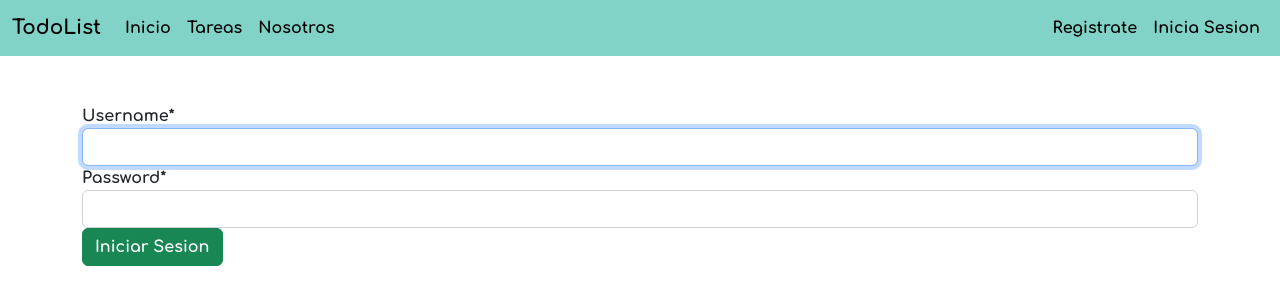
After one commit to Javierdiaz1386/todoList-con-django, a Django app: page /InicioSesion/ in a window 1280 px wide. The commit adds this page. Shown: the top 305 px of the page. Run offline with Django 4.2, Linux system fonts and the light colour scheme; some libraries are stand-ins or nearby versions.

Commit message:
Login Completado

```diff
--- /dev/null
+++ b/autenticacion/templates/paginas/login.html
@@ -0,0 +1,15 @@
+{% extends 'base.html' %}
+{% block titulo %} Autenticacion{% endblock %}
+{% block contenido %}
+{% load static %}
+{% load crispy_forms_tags %}
+<form method="post" action="">
+    {% csrf_token %}
+
+    {{ form|crispy }}
+
+    <button type="submit" class="btn btn-success" > Iniciar Sesion </button>
+
+
+</form>
+{% endblock %}
--- a/autenticacion/urls.py
+++ b/autenticacion/urls.py
@@ -2,5 +2,8 @@ from django.urls import path
 from . import views
 
 urlpatterns=[
-    path('Autenticacion/', views.RegistoUsuario.as_view(), name='autenticacion'),
+    path('Registro/', views.Vregistro.as_view(), name='Registro'),
+    path('CerrarSesion/', views.cerrarSesion, name='cerrarsesion'),
+    path('InicioSesion/', views.inicioDeSesion, name='inicioSesion'),
+
 ]
--- a/autenticacion/views.py
+++ b/autenticacion/views.py
@@ -1,12 +1,51 @@
+from django.contrib import messages
+from django.contrib.auth import login, logout, authenticate
 from django.contrib.auth.models import User
-from django.shortcuts import render
+from django.shortcuts import render, redirect
 from django.urls import reverse_lazy
-from django.views.generic import CreateView
+from django.views.generic import View
+from django.contrib.auth.forms import UserCreationForm, AuthenticationForm
 
 
-from .form import RegistroForm
-class RegistoUsuario(CreateView):
-    model = User
-    template_name = 'paginas/autenticacion.html'
-    form_class = RegistroForm
-    success_url = reverse_lazy('inicio')
+
+
+
+class Vregistro(View):
+
+    def get(self, request):
+        form= UserCreationForm()
+        return render(request, 'paginas/registro.html', { 'form': form})
+
+
+    def post(self, request):
+        form = UserCreationForm(request.POST)
+        if form.is_valid():
+            usuario= form.save()
+            login(request, usuario)
+            return redirect('inicio')
+
+        else:
+            for i in form.error_messages:
+                messages.error(request, form.error_messages[i])
+            return render(request, 'paginas/registro.html', {'form': form})
+
+def cerrarSesion(request):
+    logout(request)
+    return redirect('inicio')
+
+def inicioDeSesion(request):
+    if request.method=='POST':
+        form = AuthenticationForm(request, data=request.POST)
+        if form.is_valid():
+            ususuario=form.cleaned_data.get('username')
+            contra=form.cleaned_data.get('password')
+            usuario= authenticate(username=ususuario, password=contra)
+            if usuario is not  None:
+                login(request, usuario)
+                return redirect('inicio')
+            else:
+                messages.error(request, 'usuario invalido')
+        else:
+            messages.error(request, 'Usuario incorrecto')
+    form = AuthenticationForm()
+    return render(request, 'paginas/login.html', {'form': form})
--- a/todoList/settings.py
+++ b/todoList/settings.py
@@ -39,7 +39,8 @@ INSTALLED_APPS = [
     'django.contrib.messages',
     'django.contrib.staticfiles',
     'todolistApp',
-    'autenticacion'
+    'autenticacion',
+    'crispy_forms',
 ]
 
 MIDDLEWARE = [
@@ -129,4 +130,7 @@ STATICFILES_DIRS = os.path.join(BASE_DIR, 'todoList/static'),
 
 DEFAULT_AUTO_FIELD = 'django.db.models.BigAutoField'
 import django_heroku
+from django.contrib.messages import constants
 django_heroku.settings(locals())
+
+CRISPY_TEMPLATE_PACK='bootstrap4'
--- a/todolistApp/templates/base.html
+++ b/todolistApp/templates/base.html
@@ -1,6 +1,6 @@
 {% load static %}
  <!DOCTYPE html>
- <html lang="en" dir="ltr">
+ <html lang="es" dir="ltr">
    <head>
     <link rel="preconnect" href="https://fonts.googleapis.com">
   <link rel="preconnect" href="https://fonts.gstatic.com" crossorigin>
@@ -31,14 +31,28 @@
           </ul>
         </div>
           <div class="collapse navbar-collapse" id="navbarNav">
-              <div class="dropdown ms-auto">
-  <button class="btn btn-secondary dropdown-toggle" type="button" data-bs-toggle="dropdown" aria-expanded="false">
-      {{ user.username}}
-  </button>
-  <ul class="dropdown-menu">
-    <li><a class="dropdown-item" href="#">Cerrar</a></li>
+              {% if user.is_authenticated %}
+                          <ul class="navbar-nav ms-auto">
+                    <li class="nav-item ">
+                        <a class="nav-link">Bienvenido {{ user.username }}</a>
+                    </li>
+                    <li class="nav-item ">
+                         <a href="{% url 'cerrarsesion' %}" class="nav-link">Cerrar Sescion</a>
+                    </li>
 
-  </ul>
+          </ul>
+              {% else %}
+              <ul class="navbar-nav ms-auto">
+                    <li class="nav-item ">
+              <a class="nav-link" href="{% url 'Registro' %}">Registrate</a>
+            </li>
+                          <li class="nav-item ">
+              <a class="nav-link" href="{% url 'inicioSesion' %}">Inicia Sesion</a>
+            </li>
+
+          </ul>
+              {% endif %}
+
 </div>
               </div>
       </div>
--- a/todolistApp/urls.py
+++ b/todolistApp/urls.py
@@ -2,11 +2,12 @@ from django.urls import path
 from . import views
 
 urlpatterns=[
-    path('Inicio/', views.inicio, name='inicio'),
+    path('', views.inicio, name='inicio'),
     path('MisTareas/', views.tareas, name='tareas'),
     path('AgregarTareas/', views.crearTarea, name='crearTarea'),
     path('EditarTareas/', views.editarTarea, name='editarTarea'),
     path('EliminarTareas/<int:id>', views.eliminarTareas, name='eliminarTarea'),
     path('EditarTareas/<int:id>', views.editarTarea, name='editarTarea'),
     path('Nosotros/', views.nosotros, name='nosotros'),
+
 ]
```
Also changed, not shown: autenticacion/templates/paginas/autenticacion.html (deleted, +0 -11 lines), autenticacion/templates/paginas/registro.html (added, +15 -0 lines), todolistApp/views.py (+10 -1 lines), todoList/static/css/style.css (line endings or trailing spaces), todolistApp/templates/tareasPorHacer/agregar.html (line endings or trailing spaces).
